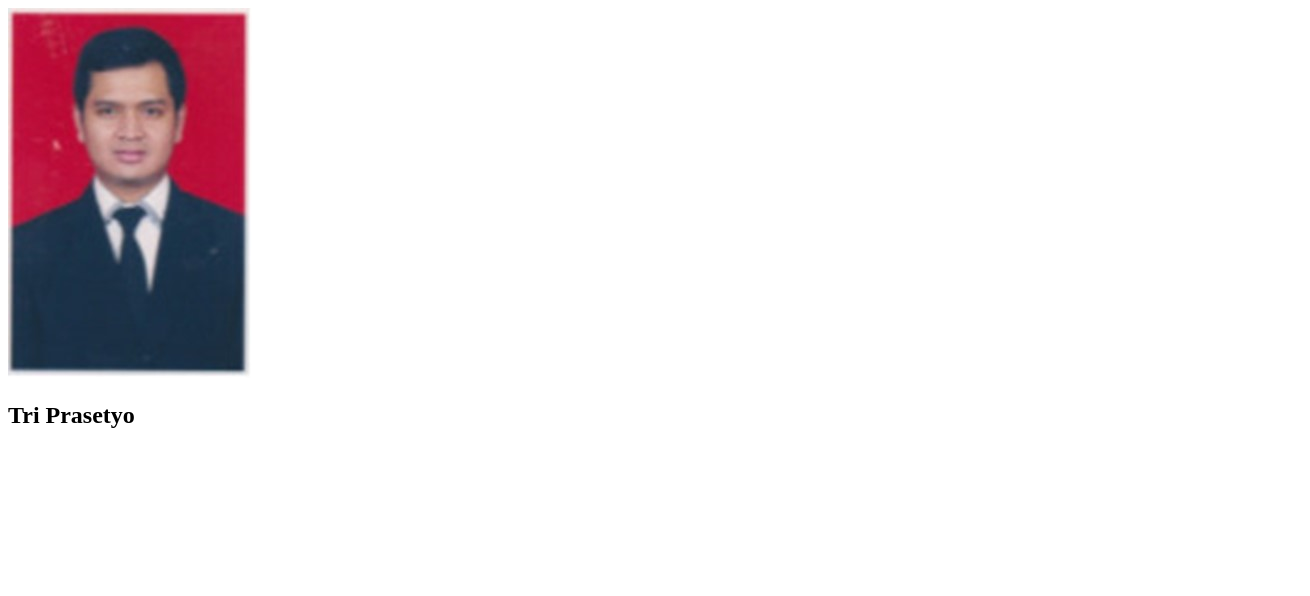
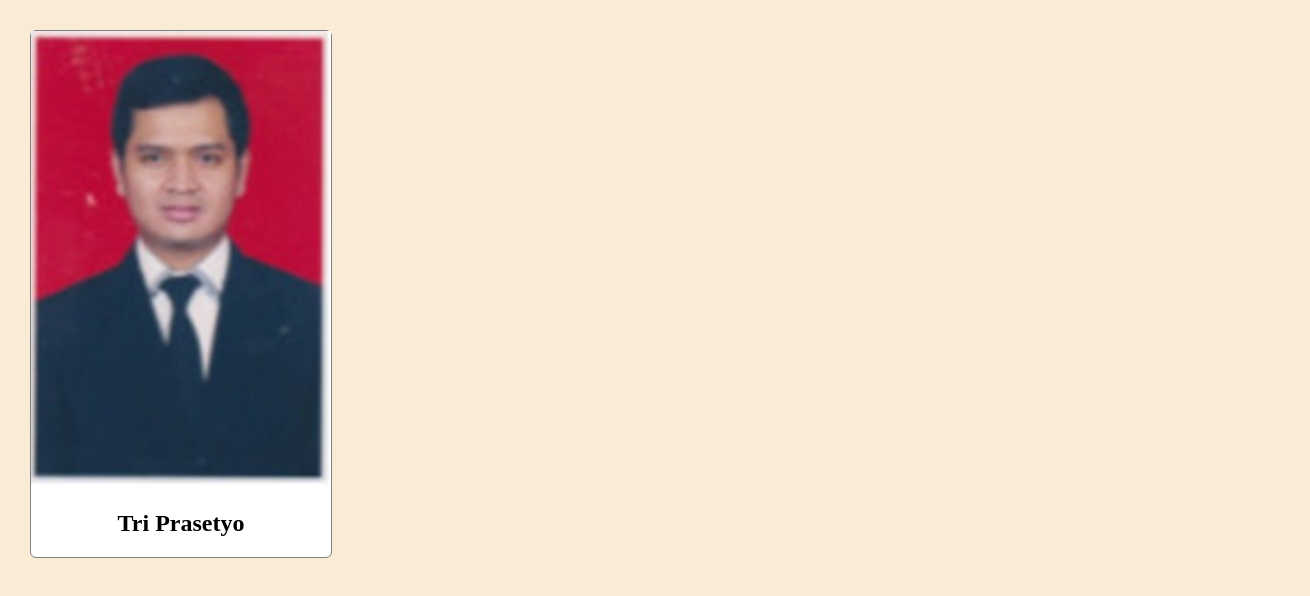
Before and after one commit to triprasetyo/triprasetyo, a plain HTML site: page index.html in a window 1280 px wide. Shown: the whole page, 1310 px wide, since content can reach past the window. Drawn offline with Linux system fonts and the light colour scheme.

Commit message:
added initial style.css to style the profile

```diff
--- a/index.html
+++ b/index.html
@@ -1,6 +1,7 @@
 <!DOCTYPE html>
 <html>
     <head>
+        <link rel="stylesheet" type="text/css" href="style.css">
         <title>Penggunaan Sourcetree</title>
     </head>
     <body>
--- /dev/null
+++ b/style.css
@@ -0,0 +1,21 @@
+body{
+    width:100%;
+    margin:30px;
+    background-color:antiquewhite;
+}
+
+#profile-container{
+    max-width:300px;
+    background-color:white;
+    border:1px solid gray;
+    border-radius:6px;
+}
+
+#profile-image{
+    width:100%;
+    height:auto;
+}
+
+#profile-name{
+    text-align:center;
+}
```
